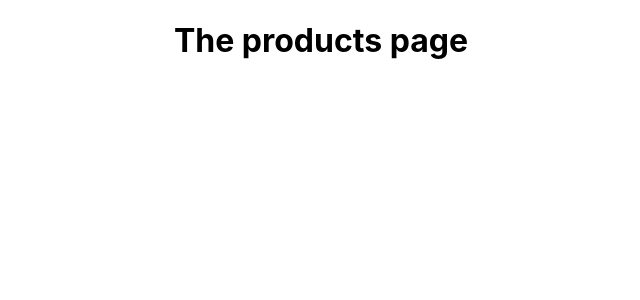
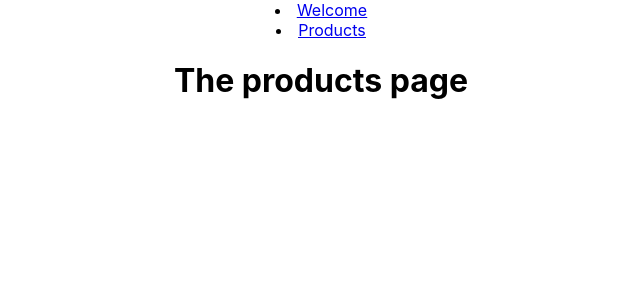
Before and after one commit to Christian-Tirado-CODE/react-practice, a React (Create React App) app: page /products in a window 1280 px wide. Shown: the top 300 px of the page, without its empty margins (319-959 px from the left). Built offline with nearby package versions, Linux system fonts and the light colour scheme.

Commit message:
Working with Links

```diff
--- a/src/App.js
+++ b/src/App.js
@@ -2,6 +2,7 @@ import './App.css';
 import {Route} from "react-router-dom";
 import Welcome from './pages/Welcome';
 import Products from './pages/Products';
+import MainHeader from './components/MainHeader';
 function App() {
   /*
     React router handles different paths and loads components based on those given paths.
@@ -13,6 +14,7 @@ function App() {
   */
   return (
     <div className="App">
+      <MainHeader />
       <Route path="/welcome">
       <Welcome />
       </Route>
--- /dev/null
+++ b/src/components/MainHeader.js
@@ -0,0 +1,20 @@
+import React from "react";
+import { Link } from "react-router-dom";
+const MainHeader = () => {
+  return (
+    <header>
+      <nav>
+        <u>
+          <li>
+            <Link to="/welcome">Welcome</Link>
+          </li>
+          <li>
+            <Link to="/products">Products</Link>
+          </li>
+        </u>
+      </nav>
+    </header>
+  );
+};
+
+export default MainHeader;
```
